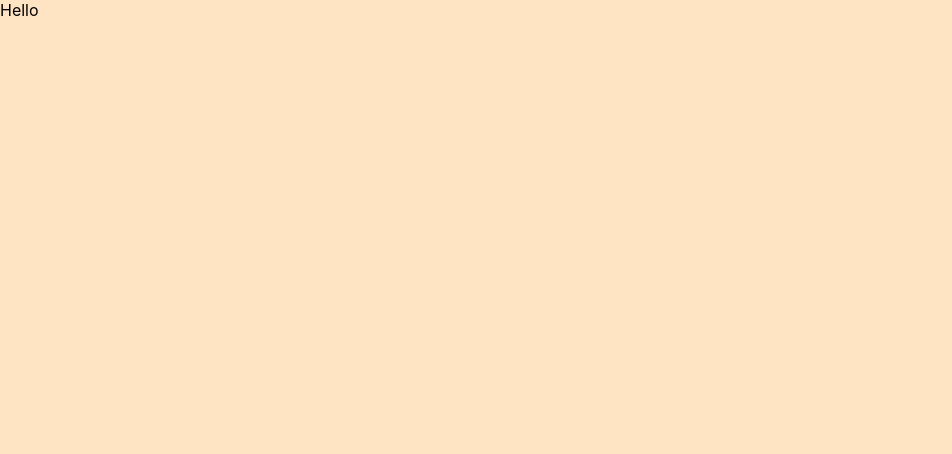
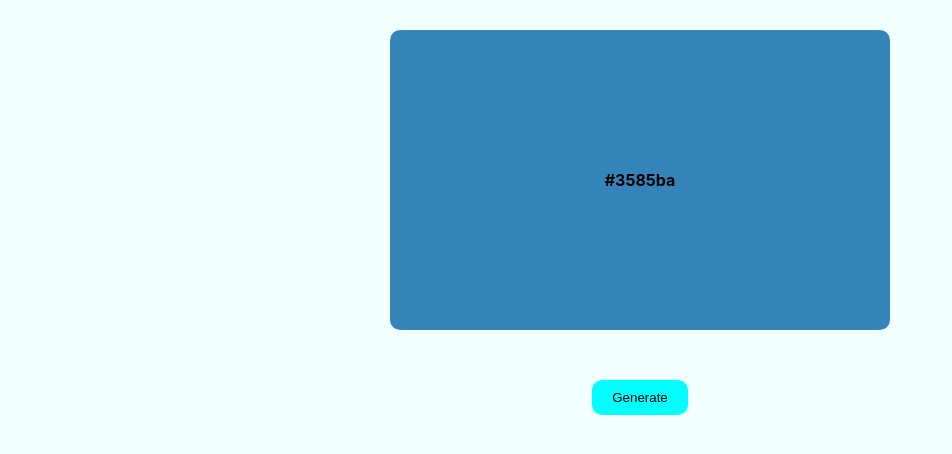
Before and after one commit to anetasopa/react-random-color-generator, a React app: page / in a window 1280 px wide. Shown: the top 454 px of the page, without its empty margins (0-952 px from the left). Built offline with nearby package versions, Linux system fonts and the light colour scheme; the HTML template or start-up script is replaced by a standard one.

Commit message:
Adde functionality of rendering color

```diff
--- a/src/App.css
+++ b/src/App.css
@@ -1,4 +1,41 @@
-.App {
-  background-color: bisque;
+.app {
+  background-color: azure;
   height: 100vh;
+  padding-top: 30px;
 }
+
+.app div:first-child {
+  margin: 0 auto;
+  height: 300px;
+  width: 500px;
+  border-radius: 10px;
+  display: flex;
+  justify-content: center;
+  align-items: center;
+}
+
+.app div:first-child span {
+  color: black;
+  font-weight: bold;
+}
+
+.button-container {
+  display: flex;
+  justify-content: center;
+  align-items: center;
+  margin-top: 50px;
+}
+
+.button-container > button {
+  background-color: aqua;
+  border: 0;
+  padding: 10px 20px;
+  border-radius: 10px;
+}
+
+.button-container > button:hover {
+  cursor: pointer;
+  transition: 1s;
+  background-color: blueviolet;
+  color: white;
+}
--- a/src/App.js
+++ b/src/App.js
@@ -1,12 +1,18 @@
 import './App.css';
-import randomColor from 'randomcolor';
-
-console.log(randomColor);
+import { randomColor } from 'randomcolor';
+import { useState } from 'react';
 
 export default function App() {
+  const [color, setColor] = useState(randomColor);
+
   return (
-    <div className="App">
-      <div>Hello</div>
+    <div className="app">
+      <div style={{ background: color }}>
+        <span className="color-text">{color}</span>
+      </div>
+      <div className="button-container">
+        <button onClick={() => setColor(randomColor)}>Generate</button>
+      </div>
     </div>
   );
 }
```
Also changed, not shown: src/setupTests.js (deleted, +0 -5 lines), 1 other file (tests, documents, lock files or other folders).
